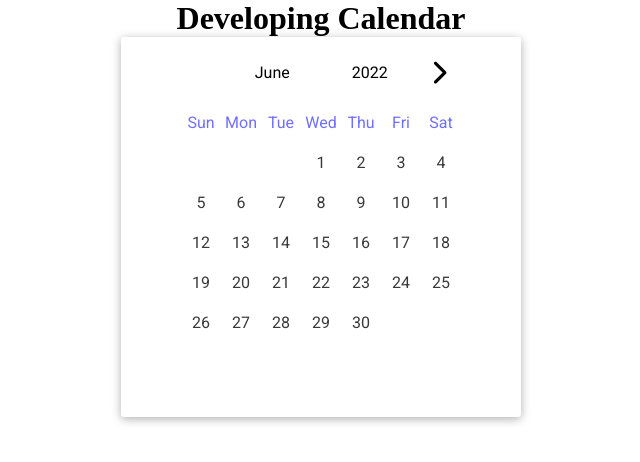
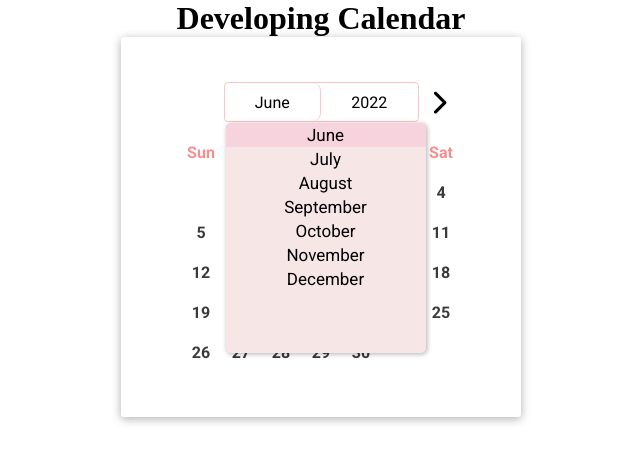
Before and after one commit to richardMRa/ReactComponents, a React (Create React App) app: page / in a window 1280 px wide. Both pictures are taken after a click on the element "June". Shown: the top 462 px of the page, without its empty margins (319-959 px from the left). Built offline with nearby package versions, Linux system fonts and the light colour scheme.

Commit message:
[add:] calendar month select navigation

```diff
--- a/src/App.js
+++ b/src/App.js
@@ -3,7 +3,7 @@ import './styles/App.css';
 import Calendar from './components/Calendar/Calendar';
 import Carousel from './components/Carousel/Carousel'
 function App() {
-
+  const containerRef = useRef(null)
   useEffect(() => {
 
   })
@@ -11,8 +11,8 @@ function App() {
   return (
     <div className="App">
       <h1 className="title">Developing Calendar</h1>
-      <div className='center'>
-        <Calendar />
+      <div className='center' ref={containerRef}>
+        <Calendar exitEventRef={containerRef} />
       </div>
     </div>
   );
--- a/src/components/Calendar/Calendar.jsx
+++ b/src/components/Calendar/Calendar.jsx
@@ -3,7 +3,7 @@ import { useRef } from "react";
 import { useEffect } from "react";
 import './calendar.css'
 
-const Calendar = () => {
+const Calendar = (props) => {
     const monthDate = {
         lang: 'en-US',
         options: {
@@ -34,9 +34,14 @@ const Calendar = () => {
         "Saturday"
     ]
     const [today, setToday] = useState(new Date())
+    const [isFirstRender, setFirstRender] = useState(true)
     const [date, setDate] = useState(new Date())
     const [state, setState] = useState(null)
-
+    const [displaySelect, setDisplaySelect] = useState({ class: '', active: false })
+    const [optionsRefs, setOptionsRefs] = useState(null)
+    const [selectCurrent, setSelectCurrent] = useState('')
+    const selectRef = useRef(null)
+    const exitEventRef = props.exitEventRef
     const ifDatesAreEqual = () => {
         if (state) {
             if (today.toLocaleDateString('default', {
@@ -53,23 +58,60 @@ const Calendar = () => {
     }
 
     const handleNextMonth = () => {
+        if (displaySelect.class !== '') {
+            setDisplaySelect({ class: '', active: false })
+        }
         setDate(new Date(date.getFullYear(), date.getMonth() + 1, '1'))
+
     }
 
     const handlePrevMonth = () => {
+        if (displaySelect.class !== '') {
+            setDisplaySelect({ class: '', active: false })
+        }
         if (ifDatesAreEqual()) {
             return
         }
         setDate(new Date(date.getFullYear(), date.getMonth() - 1, '1'))
+
     }
 
-    const handleMonthSelect = () =>{
+    const handleMonthSelect = () => {
+        if (displaySelect.class === '') {
+            setDisplaySelect({ class: 'calendar-month-select-active', active: true })
+            return
+        }
+        setDisplaySelect({ class: '', active: false })
+
+    }
+    const handleOptions = (e) => {
+        console.log(document.activeElement)
+        setSelectCurrent(e.target.innerHTML)
+        setDate(new Date(date.getFullYear(), e.target.attributes.monthindex.value, '1'))
 
     }
 
     useEffect(() => {
-    }, [state])
+        exitEventRef.current.addEventListener('click', () => {
+            if (displaySelect.active) {
+
+                if (document.activeElement !== selectRef.current) {
+                    setDisplaySelect({ class: '', active: false })
+                }
+            }
+        })
+
+
+    }, [state, displaySelect, selectRef])
     useEffect(() => {
+
+
+        if (isFirstRender) {
+            setOptionsRefs(Array(12).fill().map((_, i) => {
+                return React.createRef();
+            }))
+            setFirstRender(false)
+        }
         setState({
             firstDay: new Date(date.getFullYear(), date.getMonth(), '1').getDay(),
             selectedDate: new Date(date.getFullYear(), date.getMonth(), date.getDay()),
@@ -101,7 +143,35 @@ const Calendar = () => {
                                 <i className="fa-solid fa-chevron-left"></i>
                             </div>
                             <div className="calendar-header-label">
-                                <div className="calendar-month" onClick={handleMonthSelect}>{state.selectedMonth}</div>
+                                <div className="calendar-month" onClick={handleMonthSelect}>{state.selectedMonth}
+                                    <div className={`calendar-month-select ${displaySelect.class}`} tabIndex={0} ref={selectRef} >
+                                        {Array(12).fill().map((_, i) => {
+                                            if (date.getFullYear() === today.getFullYear() ){
+                                                if (i >= today.getMonth()){
+                                                    return (
+                                                        <div className={`month-select-option ${optionsRefs[i].current && optionsRefs[i].current.innerHTML === state.selectedMonth ? 'calendar-options-active' : ''}`}
+                                                            ref={ele => optionsRefs[i].current = ele}
+                                                            onClick={handleOptions}
+                                                            monthindex={i}
+                                                        >{(new Date(date.getFullYear(), i, '1')).toLocaleDateString(monthDate.lang, monthDate.options)}</div>
+                                                    )
+                                                }
+
+                                            } else {
+                                                return (
+                                                    <div className={`month-select-option ${optionsRefs[i].current && optionsRefs[i].current.innerHTML === state.selectedMonth ? 'calendar-options-active' : ''}`}
+                                                        ref={ele => optionsRefs[i].current = ele}
+                                                        onClick={handleOptions}
+                                                        monthindex={i}
+                                                    >{(new Date(date.getFullYear(), i, '1')).toLocaleDateString(monthDate.lang, monthDate.options)}</div>
+                                                )
+                                            }
+
+
+                                        })}
+                                    </div>
+                                </div>
+
                                 <div className="calendar-year">{state.selectedYear}</div>
                             </div>
                             <div className="calendar-next-button" onClick={handleNextMonth}>
--- a/src/components/Calendar/calendar.css
+++ b/src/components/Calendar/calendar.css
@@ -17,7 +17,7 @@
     display: flex;
     justify-content: center;
     width: 100%;
-    margin: 10px 0px
+    margin: 40px 0px 10px 0px
 }
 
 .calendar-controls {
@@ -32,16 +32,67 @@
     width: 50%;
     justify-content: center;
     align-items: center;
+    height: 100%;
+    border: 1px solid rgba(255, 0, 0, 0.233);
+    border-radius: 4px;
 }
 
 .calendar-header-label>div {
     padding: 0px 5px;
     text-align: center;
 }
-.calendar-month, .calendar-year{
+
+.calendar-month,
+.calendar-year {
+    display: flex;
+    justify-content: center;
     width: 50%;
+    height: 100%;
+    align-items: center;
+    border-radius: 8px;
+    font-weight: 400;
 
 }
+.calendar-month{
+    position: relative;
+    border-right: 1px solid rgba(255, 0, 0, 0.233);
+    cursor: pointer;
+}
+.calendar-month-select {
+    position: absolute;
+    top: 100%;
+    left: 1px;
+    display: none;
+    flex-direction: column;
+    background-color: rgb(246, 230, 230);
+    width: 200px;
+    height: 230px;
+    box-shadow: 1px 1px 5px rgba(0, 0, 0, 0.319);
+    border-radius: 5px;
+    overflow: auto;
+    scrollbar-width: thin;
+    margin: 2px 0px
+
+
+}
+.calendar-options-active{
+    background-color: rgba(245, 140, 187, 0.209);
+}
+.calendar-month-select-active {
+    display: flex;
+}
+
+.month-select-option {
+    padding: 2px 0px;
+    font-size: 17px;
+    font-weight: 400;
+}
+
+.month-select-option:hover {
+    background-color: rgba(245, 140, 187, 0.209);
+    border-radius: 2px;
+}
+
 .calendar-prev-button,
 .calendar-next-button {
     display: flex;
@@ -52,11 +103,13 @@
     height: 40px;
     cursor: pointer;
 }
-.calendar-prev-button{
+
+.calendar-prev-button {
     color: white;
     cursor: default;
 }
-.calendar-prev-button-active{
+
+.calendar-prev-button-active {
     color: black;
 }
 
@@ -80,14 +133,17 @@
     width: 40px;
     height: 40px;
 }
-.calendar-day-container:hover{
+
+.calendar-day-container:hover {
     background-color: rgba(173, 216, 230, 0.404);
 }
 
 .calendar-body-weekday {
-    color: rgba(0, 0, 255, 0.568);
+    color: rgb(245, 143, 143);
+    font-weight: bold;
 }
 
 .calendar-day-container {
-   color: rgba(0, 0, 0, 0.776);
+    color: rgba(0, 0, 0, 0.776);
+    font-weight: bold;
 }
```
